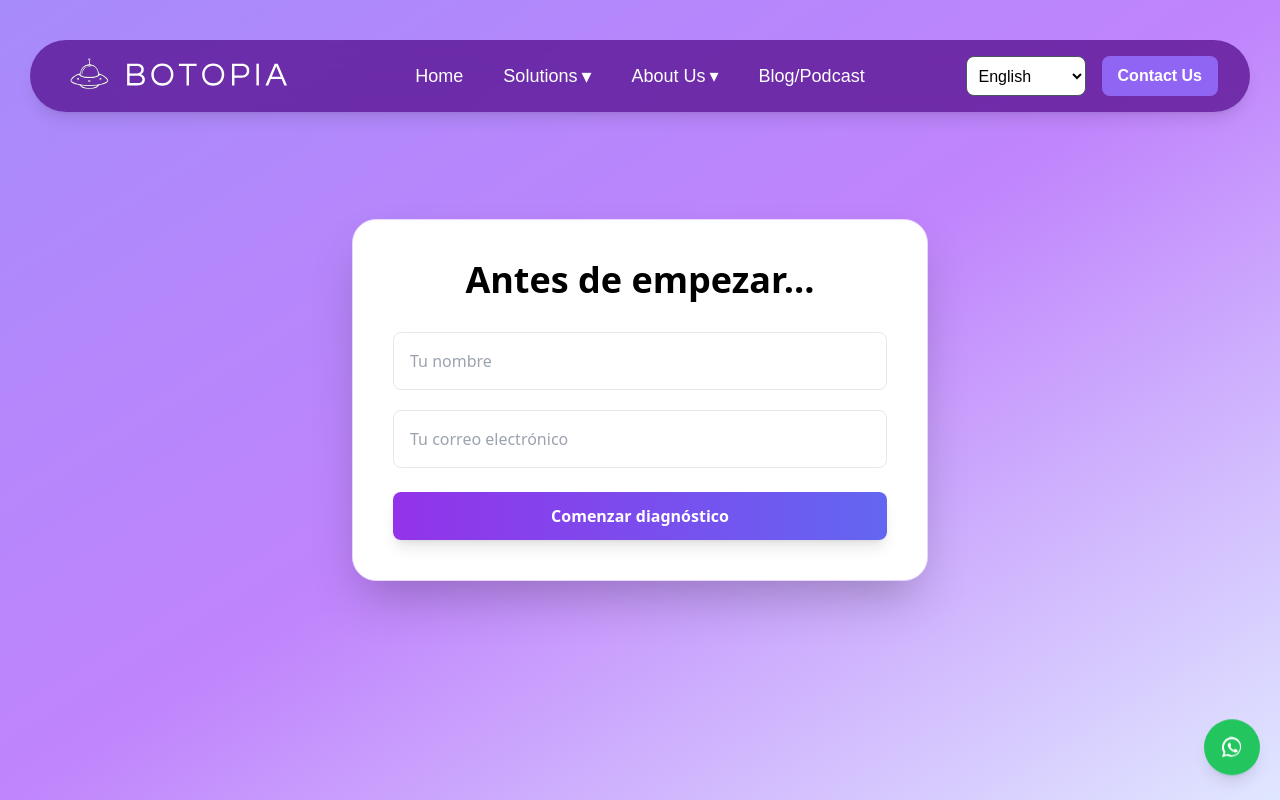
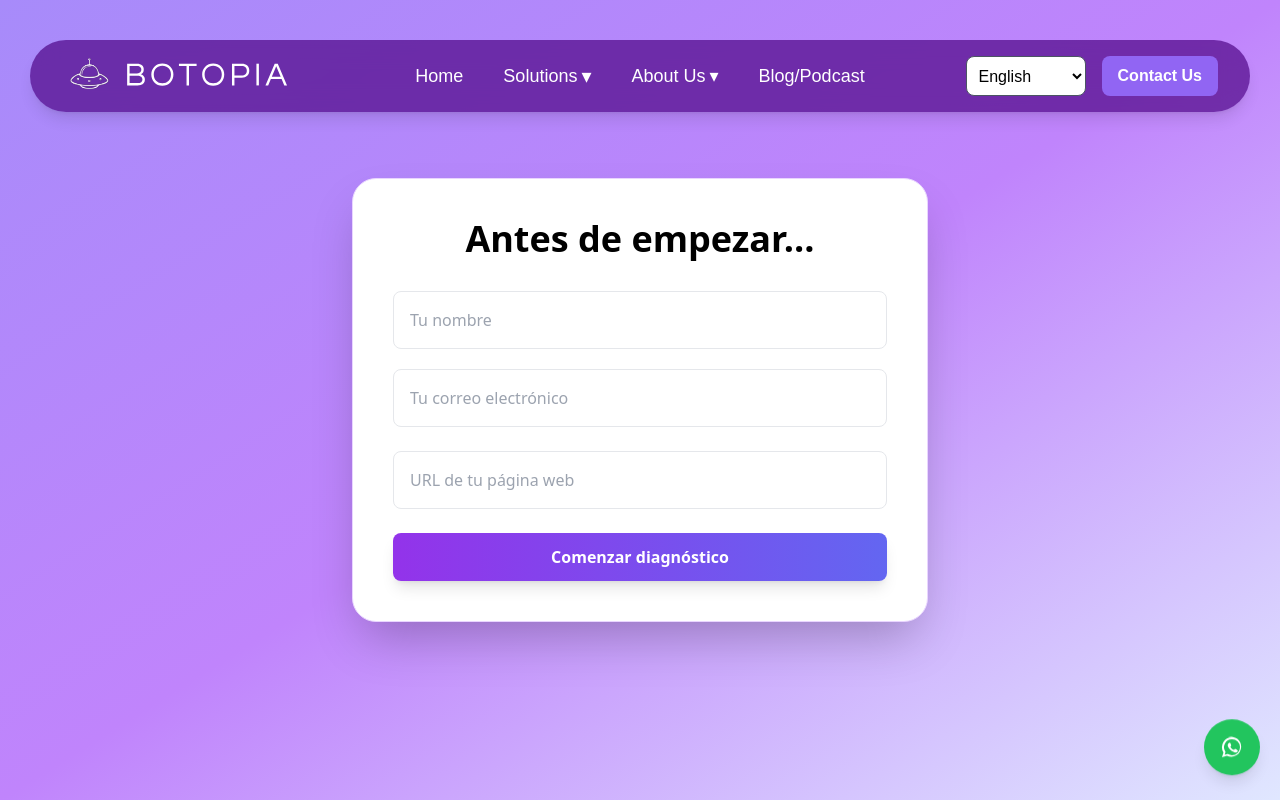
Before and after one commit to Botopia-SAS/Botopia, a Next.js app: page /en/checklist in a window 1280 px wide. Shown: the top 800 px of the page. Built offline with nearby package versions, Linux system fonts and the light colour scheme.

Commit message:
Se agregar URL del cliente y se habilitan los títulos para dark mode

```diff
--- a/app/[locale]/checklist/page.tsx
+++ b/app/[locale]/checklist/page.tsx
@@ -128,6 +128,7 @@ export default function ChecklistPage() {
   const [step, setStep] = useState(0);
   const [name, setName] = useState("");
   const [email, setEmail] = useState("");
+  const [url, setUrl] = useState("");
   const [submitted, setSubmitted] = useState(false);
 
   const handleSelect = (questionIndex: number, optionIndex: number) => {
@@ -215,6 +216,13 @@ export default function ChecklistPage() {
             value={email}
             onChange={(e) => setEmail(e.target.value)}
           />
+          <input
+            type="text"
+            placeholder="URL de tu página web"
+            className="w-full mb-6 p-4 border border-primary rounded-lg focus:outline-none focus:ring-2 focus:ring-primary/50"
+            value={url}
+            onChange={(e) => setUrl(e.target.value)}
+          />
 
           <button
             className="bg-gradient-to-r from-purple-600 to-indigo-500 hover:from-purple-700 hover:to-indigo-600 text-white px-6 py-3 rounded-lg font-bold w-full transition-all duration-200 shadow-lg"
@@ -265,7 +273,7 @@ export default function ChecklistPage() {
     return (
       <div className="w-full px-4 py-40 flex justify-center bg-gradient-to-br from-purple-800">
         <div className="bg-[#FAECD4] rounded-xl shadow-lg p-8 w-full max-w-xl">
-          <h2 className="text-xl font-semibold text-primary mb-4 text-center">
+          <h2 className="text-xl font-semibold text-primary dark:text-black mb-4 text-center">
             {currentQuestion.question}
           </h2>
           <div className="flex flex-col gap-3">
```
